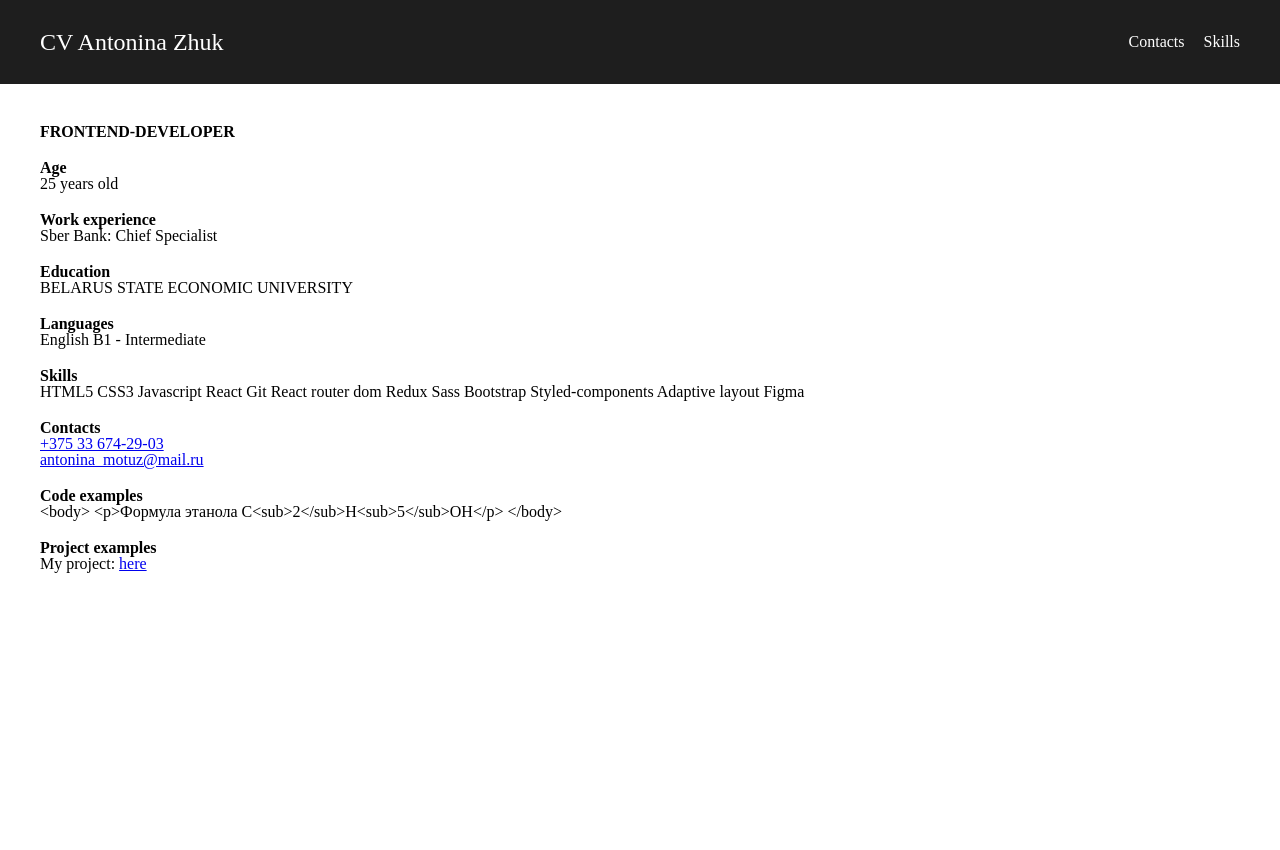
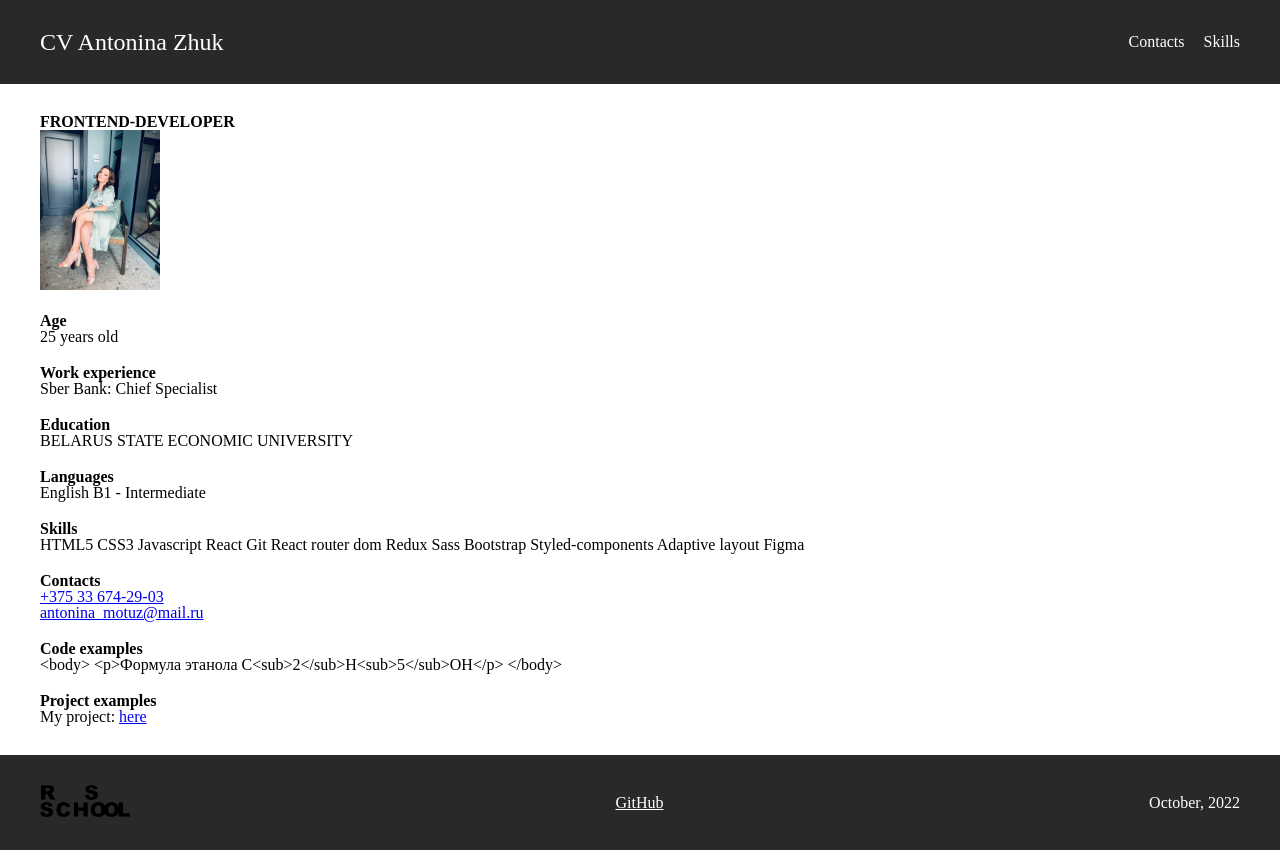
Before and after one commit to antaninazhuk/rsschool-cv, a plain HTML site: page index.html in a window 1280 px wide. Before the commit the page ends 800 px from the top, so only its background shows below. Drawn offline with Linux system fonts and the light colour scheme.

Commit message:
feat: add footer

```diff
--- a/index.html
+++ b/index.html
@@ -32,6 +32,7 @@
     <main>
         <div class="container">
             <h2>FRONTEND-DEVELOPER</h2>
+            <img src="./img/foto.jpeg" alt="foto">
             <h2>Age</h2>
             <p>25 years old</p>
             <h2>Work experience</h2>
@@ -53,6 +54,11 @@
 
     </main>
     <footer>
+        <div class="container footer_wrapper">
+            <a href="https://app.rs.school/"><img src="./img/logo-rsschool3.png" alt="logo_rs"></a>
+            <p><a href="https://github.com/antaninazhuk/">GitHub</a></p>
+            <p>October, 2022</p>
+        </div>
 
     </footer>
 
--- a/slyle.css
+++ b/slyle.css
@@ -132,8 +132,15 @@ table {
     border-spacing: 0;
 }
 
-header {
-    background-color: rgb(30, 30, 30);
+body {
+    display: flex;
+    flex-direction: column;
+    height: 100%;
+}
+
+header,
+footer {
+    background-color: rgba(30, 30, 30, 0.949);
     padding: 30px 0;
 }
 
@@ -166,7 +173,13 @@ h1 a {
 }
 
 main {
-    padding: 20px 0;
+    padding: 30px 0;
+    flex-grow: 1;
+}
+
+main img {
+    height: 10%;
+    width: 10%;
 }
 
 h2 {
@@ -175,3 +188,23 @@ h2 {
     font-weight: bold;
     margin-top: 20px;
 }
+
+h2:first-child {
+    margin-top: 0;
+}
+
+footer img {
+    height: 32px;
+    width: 90px;
+}
+
+.footer_wrapper {
+    display: flex;
+    align-items: center;
+    justify-content: space-between;
+}
+
+footer p,
+footer p a {
+    color: white;
+}
```
Also changed, not shown: img/foto.jpeg (added), img/logo-rsschool3.png (added).
